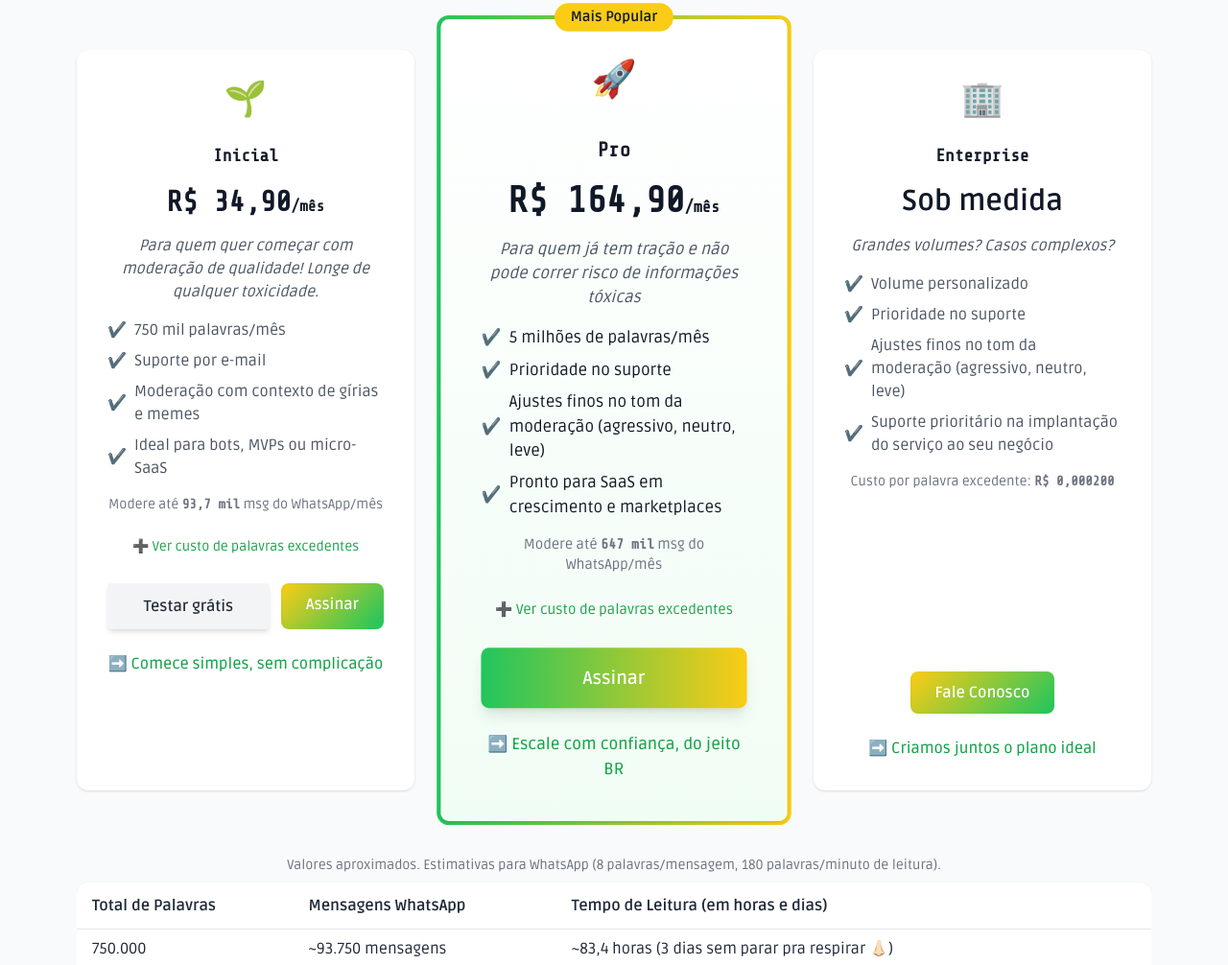
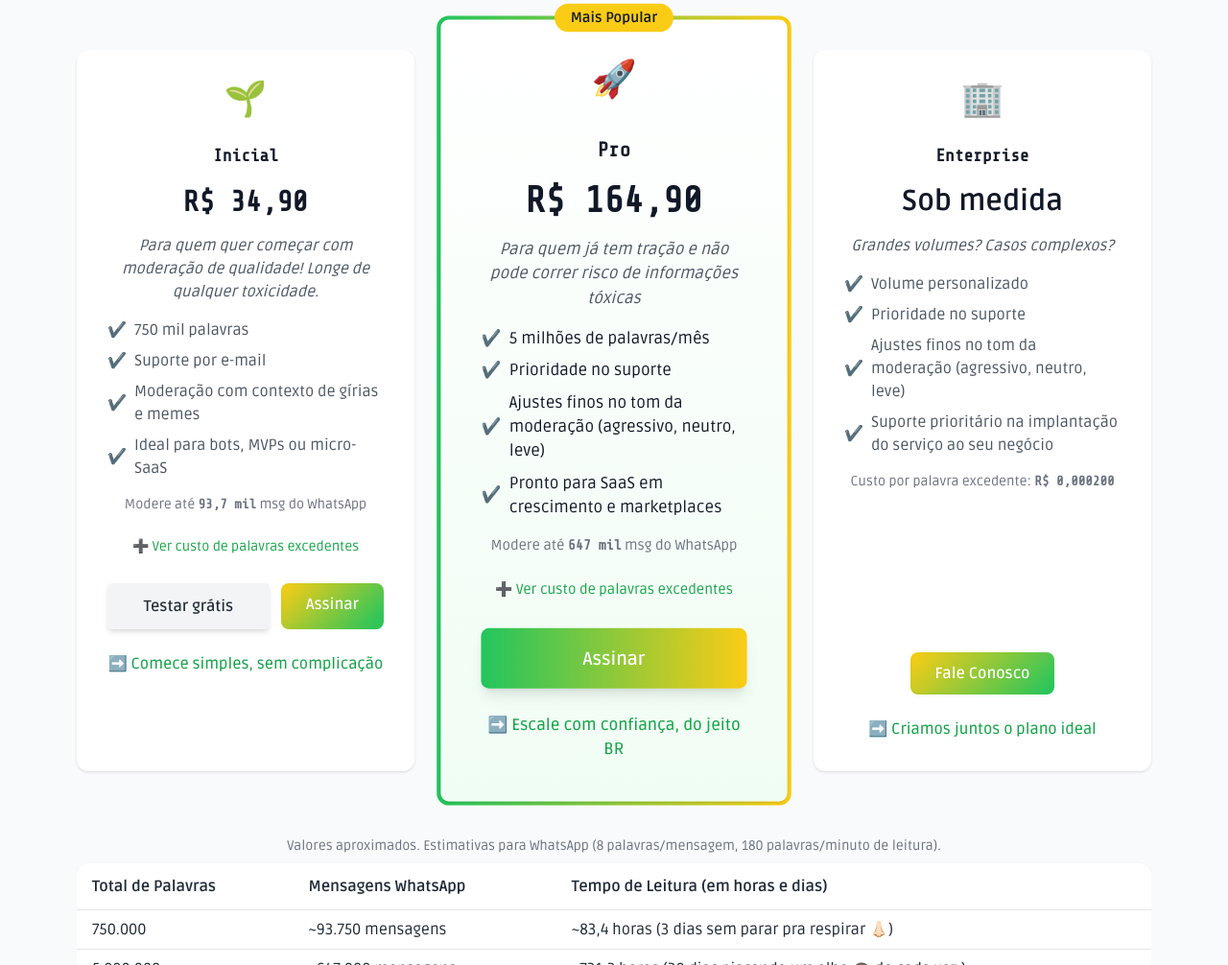
Before and after one commit to Ddiidev/ModerAI-Web, a plain HTML site: page index.html in a window 1280 px wide. Shown: the part 2961-3967 px from the top of the page at 96% size. Drawn offline with nearby package versions, Linux system fonts and the light colour scheme; a web font is replaced by a local one.

Commit message:
fix: coerência dos planos

```diff
--- a/index.html
+++ b/index.html
@@ -213,13 +213,12 @@
                     <div class="bg-white rounded-xl shadow p-8 flex flex-col items-center text-center gap-4">
                         <div class="text-4xl mb-2">🌱</div>
                         <h3 class="font-semibold text-lg">Inicial</h3>
-                        <div class="text-3xl font-bold share-tech text-primary-600">R$ 34,90<span
-                                class="text-base share-tech">/mês</span></div>
+                        <div class="text-3xl font-bold share-tech text-primary-600">R$ 34,90</div>
                         <p class="text-gray-600 italic">Para quem quer começar com moderação de qualidade! Longe de
                             qualquer toxicidade.</p>
                         <ul class="space-y-2 text-gray-600 text-left w-full">
                             <li class="flex items-center gap-2"><span class="text-green-500">✔️</span>750 mil
-                                palavras/mês</li>
+                                palavras</li>
                             <li class="flex items-center gap-2"><span class="text-green-500">✔️</span>Suporte por e-mail
                             </li>
                             <li class="flex items-center gap-2"><span class="text-green-500">✔️</span>Moderação com
@@ -227,7 +226,7 @@
                             <li class="flex items-center gap-2"><span class="text-green-500">✔️</span>Ideal para bots,
                                 MVPs ou micro-SaaS</li>
                         </ul>
-                        <p class="text-gray-500 text-sm">Modere até <b>93,7 mil</b> msg do WhatsApp/mês</p>
+                        <p class="text-gray-500 text-sm">Modere até <b>93,7 mil</b> msg do WhatsApp</p>
                         <div class="mt-2 mb-3">
                             <button @click="toggleExcedentesInicial = !toggleExcedentesInicial"
                                 class="text-green-600 text-sm flex items-center gap-1 hover:underline">
@@ -257,7 +256,7 @@
                                 Mais Popular</div>
                             <div class="text-4xl mb-2">🚀</div>
                             <h3 class="font-semibold text-xl mt-3">Pro</h3>
-                            <div class="text-4xl font-bold share-tech">R$ 164,90<span class="text-base">/mês</span>
+                            <div class="text-4xl font-bold share-tech">R$ 164,90
                             </div>
                             <p class="text-gray-600 italic">Para quem já tem tração e não pode correr risco de
                                 informações
@@ -274,7 +273,7 @@
                                     SaaS
                                     em crescimento e marketplaces</li>
                             </ul>
-                            <p class="text-gray-500 text-sm">Modere até <b>647 mil</b> msg do WhatsApp/mês</b>
+                            <p class="text-gray-500 text-sm">Modere até <b>647 mil</b> msg do WhatsApp</b>
                             <div class="mt-2 mb-3">
                                 <button @click="toggleExcedentesInicial = !toggleExcedentesInicial"
                                     class="text-green-600 text-sm flex items-center gap-1 hover:underline">
```
